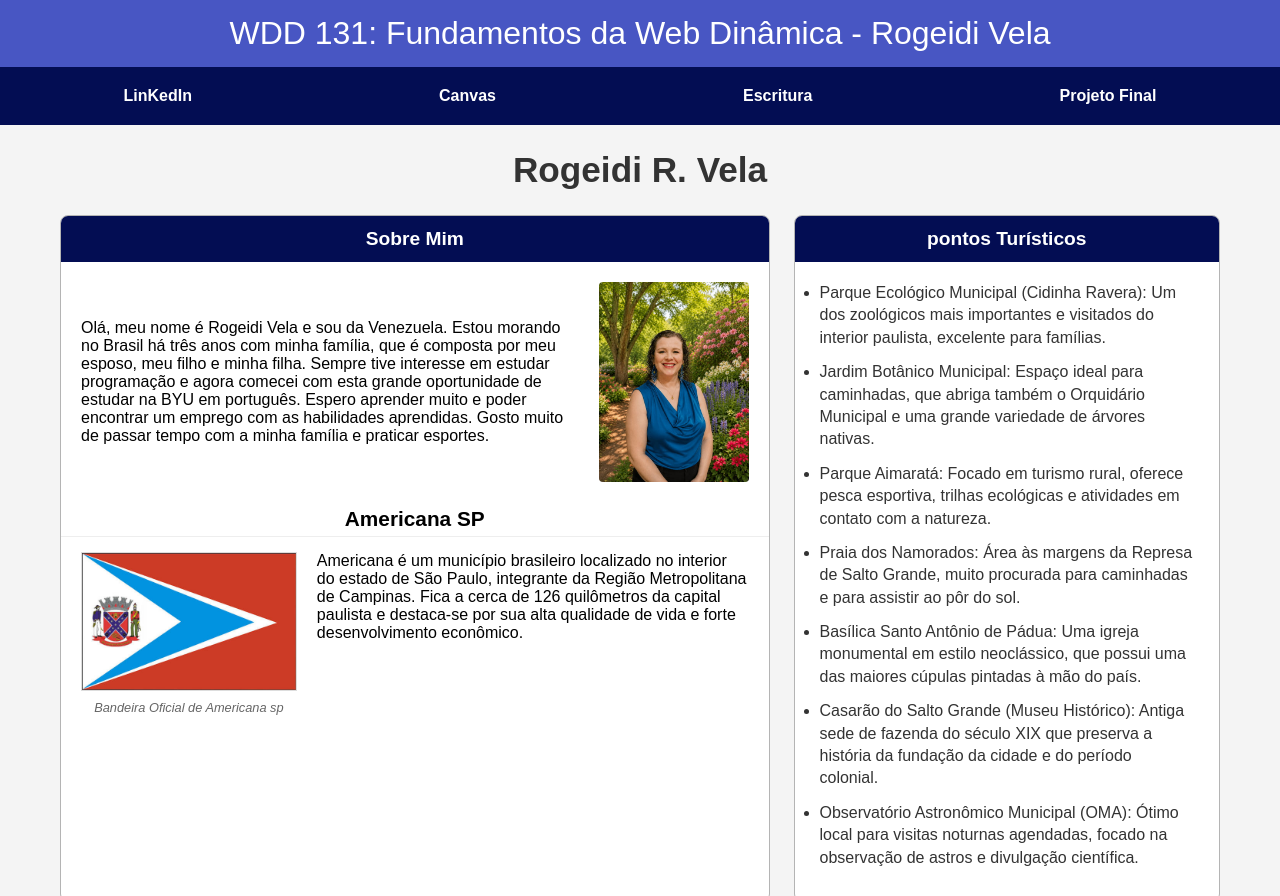
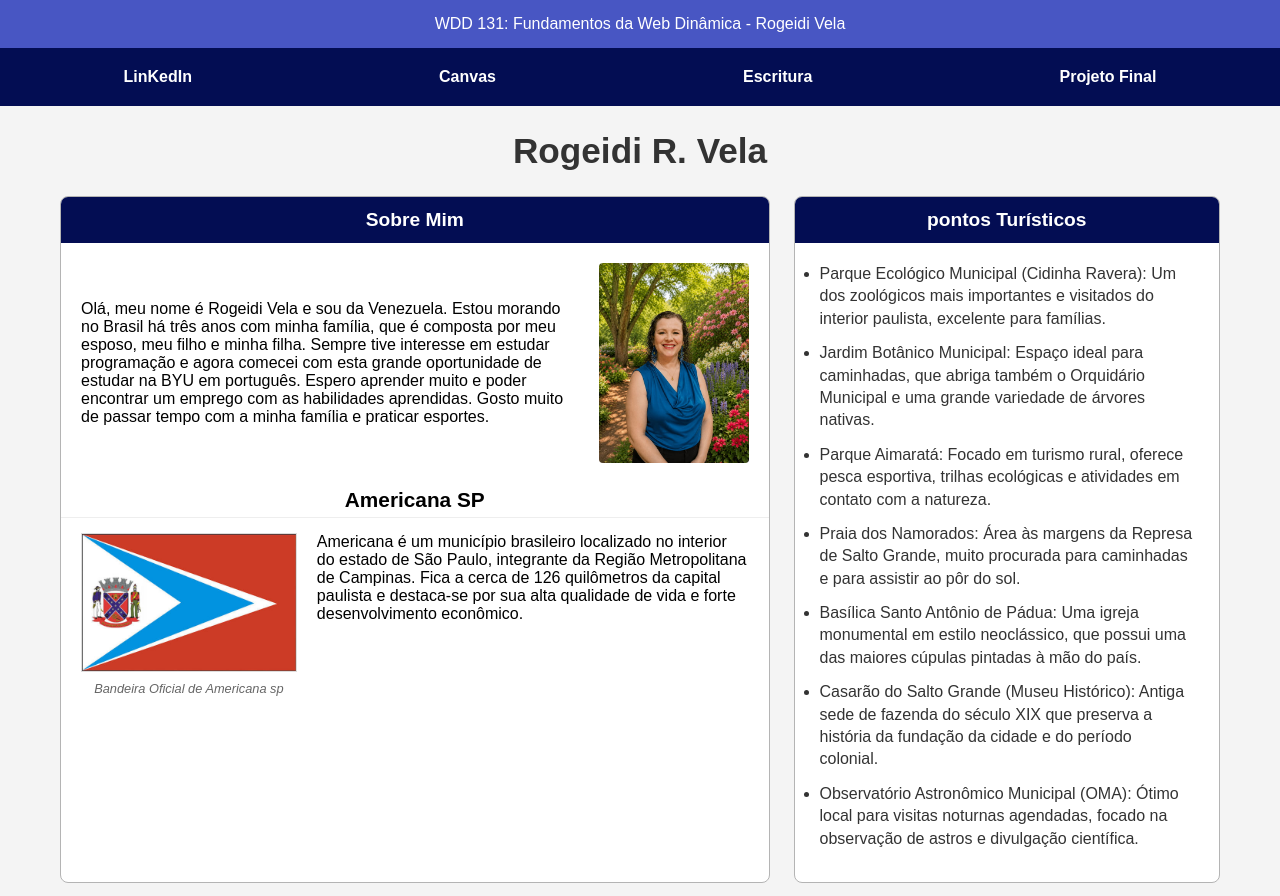
Before and after one commit to Rogeidi/wdd131, a plain HTML site: page index.html in a window 1280 px wide. Shown: the top 896 px of the page. Drawn offline with Linux system fonts and the light colour scheme.

Commit message:
pagina-inicial-s01

```diff
--- a/estilos/base.css
+++ b/estilos/base.css
@@ -7,7 +7,7 @@
 
 header {
     width: 100%;
-    background-color: #4856c3;
+    background-color: #3b49b8;
 }
 
 main {
--- a/index.html
+++ b/index.html
@@ -15,9 +15,9 @@
 </head>
 <body>
     <header>
-        <h1 class="title">
+        <div class="title">
             <span id="course-title">WDD 131: Fundamentos da Web Dinâmica</span> - Rogeidi Vela
-        </h1>
+        </div>
         <nav class="container">
             <a href="https://www.linkedin.com/in/rogeidi-r-vela-de-sierra-280049397" target="_blank">LinKedIn</a>
             <a href="https://byupw.instructure.com/">Canvas</a>
```
